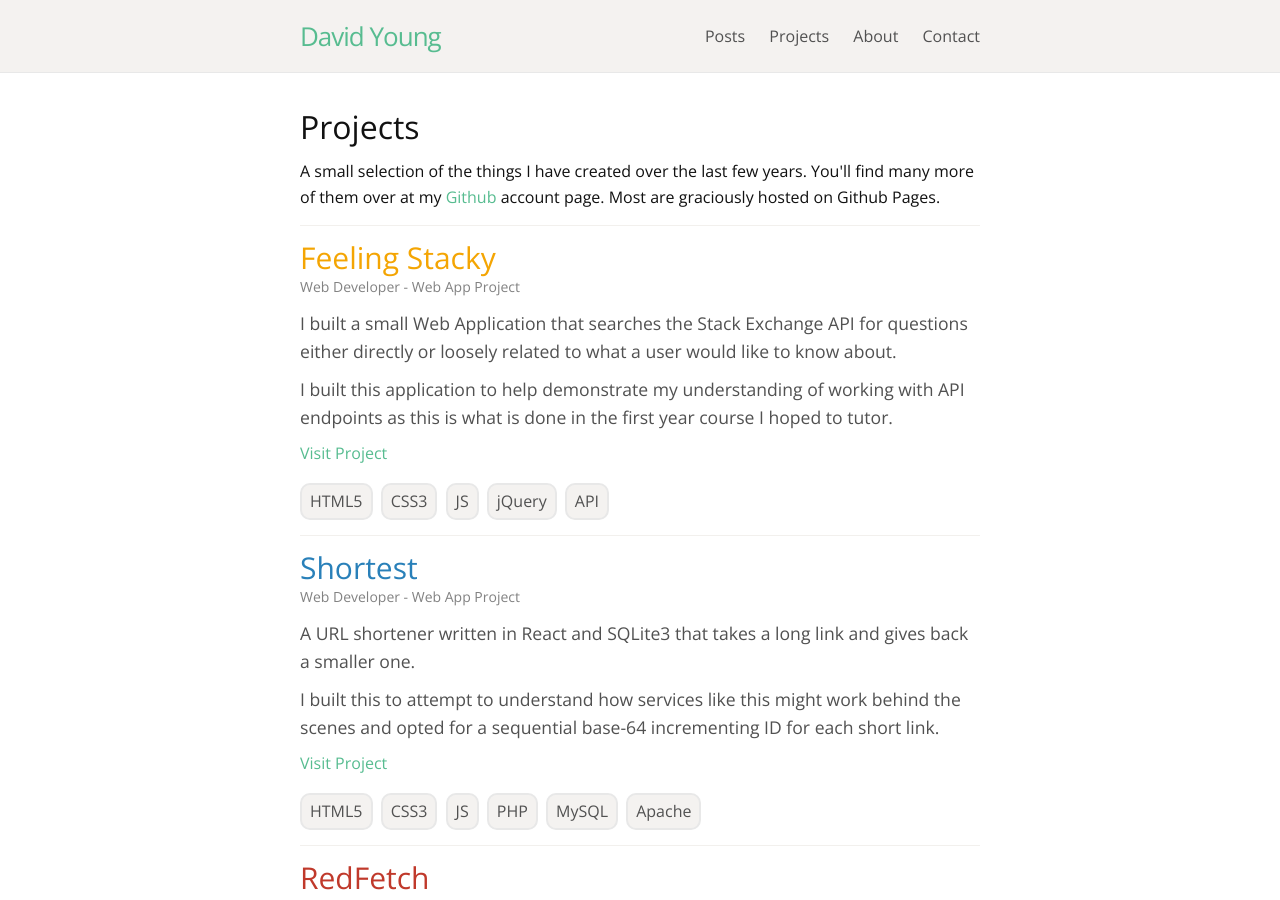
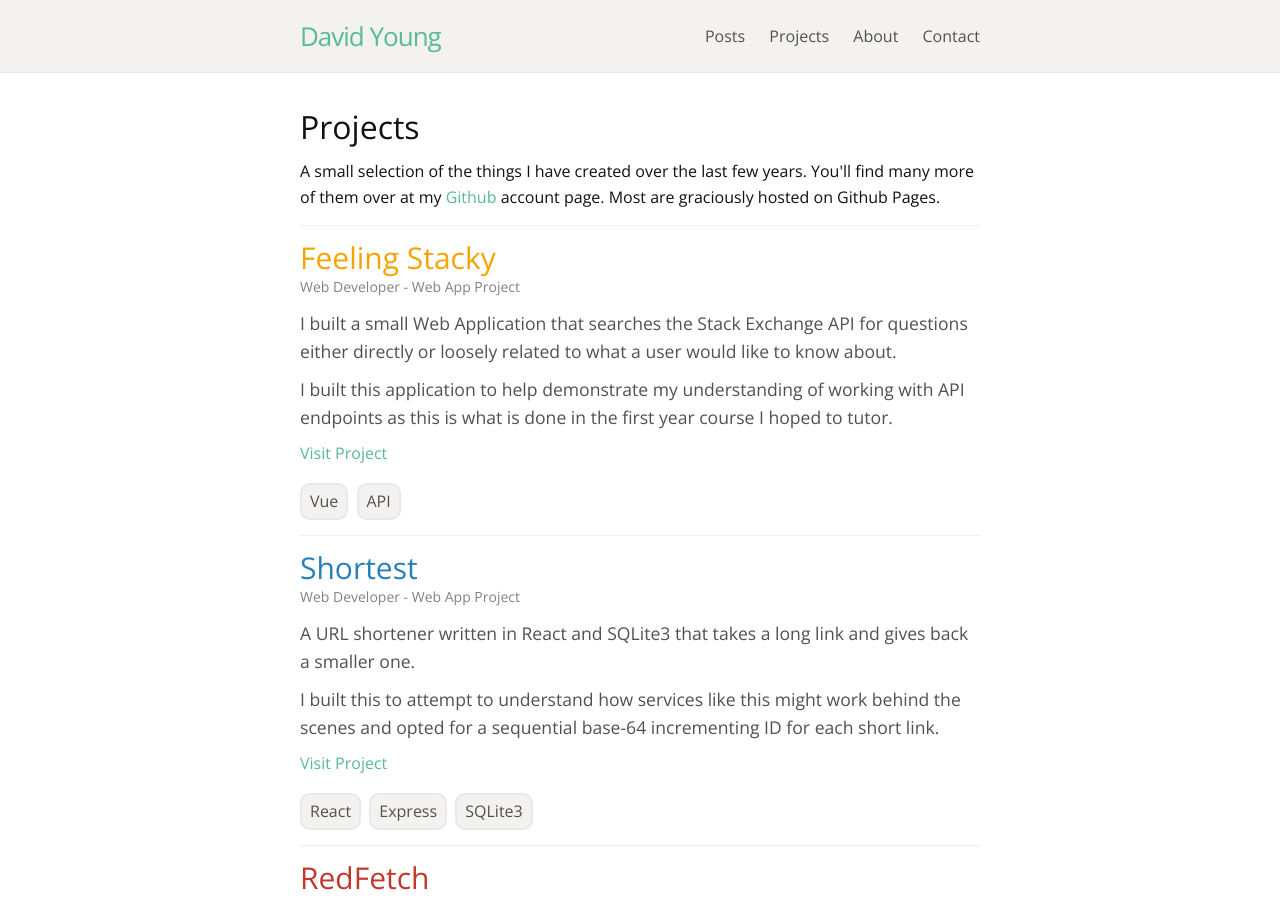
Before and after one commit to dayvidwhy/dayvidwhy.github.io, a Jekyll site: the page built from projects.html, in a window 1280 px wide and 900 px high. Built offline with Jekyll 4.4.1, drawn with Linux system fonts in a browser that asks for light colours.

Commit message:
Update project tags.

```diff
--- a/_data/projects.json
+++ b/_data/projects.json
@@ -10,10 +10,7 @@
         "meta": "Web App Project",
         "theme_colour": "#f4a503",
         "tech_tags": [
-            "HTML5",
-            "CSS3",
-            "JS",
-            "jQuery",
+            "Vue",
             "API"
         ]
     },
@@ -28,12 +25,9 @@
         "meta": "Web App Project",
         "theme_colour": "#2980b9",
         "tech_tags": [
-            "HTML5",
-            "CSS3",
-            "JS",
-            "PHP",
-            "MySQL",
-            "Apache"
+            "React",
+            "Express",
+            "SQLite3"
         ]
     },
     {
```
